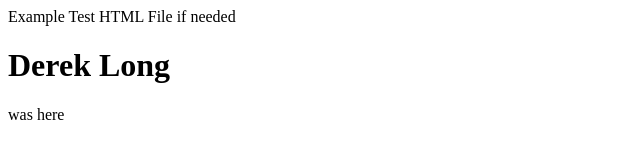
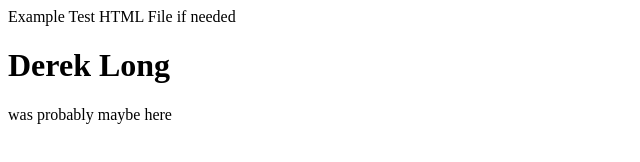
Before and after one commit to derekrl/derekrl.github.io, a plain HTML site: page index.html in a window 1280 px wide. Shown: the whole page, without its empty margins (0-640 px from the left). Drawn offline with Linux system fonts and the light colour scheme.

Commit message:
Test for actually correct account

```diff
--- a/index.html
+++ b/index.html
@@ -6,6 +6,6 @@
   </head>
   <body>
     <h1>Derek Long</h1>
-    <p>was here</p>
+    <p>was probably maybe here</p>
   </body>
 </html>
```
